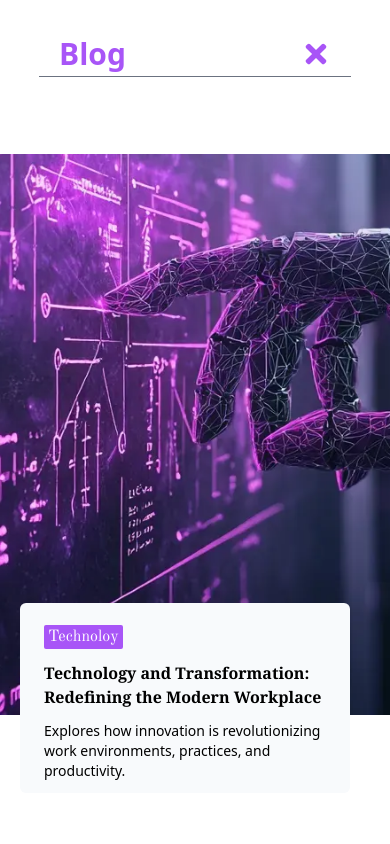
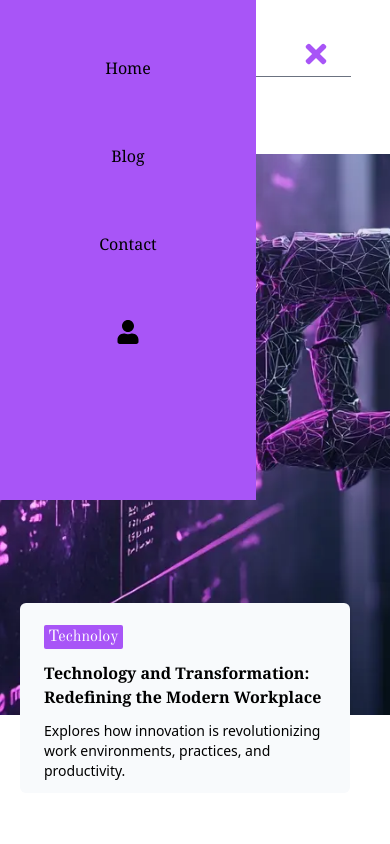
Before and after one commit to Velu-samy/MERN-Blog, a React (Vite) app in the folder blog/frontend/: page / in a window 390 px wide. Both pictures are taken after a click on the button 316 px from the left and 54 px from the top of the page. Shown: the top 844 px of the page. Built offline with nearby package versions, Linux system fonts and the light colour scheme; no server answers.

Commit message:
fulll blog website is ready for live

```diff
--- a/blog/frontend/src/components/Navbar.jsx
+++ b/blog/frontend/src/components/Navbar.jsx
@@ -2,18 +2,16 @@ import React, { useState, useEffect } from "react";
 import { FaUser, FaBars, FaTimes } from "react-icons/fa";
 import { Link, useNavigate } from "react-router-dom";
 import { motion } from "framer-motion";
-import Logoutbutton from "./Logoutbuuton";
-
+import './Navbar.css';
 function Navbar() {
     const [isOpen, setIsOpen] = useState(false);
     const [username, setUsername] = useState(localStorage.getItem("username") || "");
     const navigate = useNavigate();
 
-    // Function to handle logout
     const handleLogout = () => {
-        localStorage.removeItem("username"); // ✅ Remove user from localStorage
-        setUsername(""); // ✅ Update state instantly
-        navigate("/"); // ✅ Redirect after logout
+        localStorage.removeItem("username");
+        setUsername("");
+        navigate("/");
     };
 
     useEffect(() => {
@@ -29,10 +27,19 @@ function Navbar() {
 
     return (
         <>
-            <div className="flex justify-center mb-5">
-                <div className="pt-5 py-1 px-5 text-xl border-b border-gray-500 lg:w-3/4 w-4/5 font-title mt-4 gap-5 text-black flex justify-between items-center">
-
-                    <motion.h1 initial={{ y: -10, opacity: 0 }} animate={{ y: 0, opacity: 1 }} transition={{ duration: 0.8, delay: 0.1 }} className="font-semibold text-purple-500 lg:text-5xl text-3xl">
+            <div className="flex items-center justify-center mb-5">
+                <motion.div
+                    initial={{ x: -100, opacity: 0 }}
+                    animate={{ x: 0, opacity: 1 }}
+                    transition={{ duration: 0.8, ease: "easeOut" }}
+                    className="pt-5 py-1 px-5 text-xl border-b border-gray-500 lg:w-3/4 w-4/5 font-title mt-4 gap-5 text-black flex justify-between items-center"
+                >
+                    <motion.h1
+                        initial={{ x: -50, opacity: 0 }}
+                        animate={{ x: 0, opacity: 1 }}
+                        transition={{ duration: 0.8, ease: "easeOut" }}
+                        className="font-semibold text-purple-500 lg:text-5xl text-3xl"
+                    >
                         Blog
                     </motion.h1>
 
@@ -40,29 +47,66 @@ function Navbar() {
                         {isOpen ? <FaTimes /> : <FaBars />}
                     </button>
 
-                    <motion.ul animate={{ y: 0, opacity: 1 }} initial={{ y: -10, opacity: 0 }} transition={{ duration: 0.8, delay: 0.6 }} className="hidden lg:flex items-center p-5 gap-24 font-serif">
+                    <motion.ul
+                        initial={{ x: -50, opacity: 0 }}
+                        animate={{ x: 0, opacity: 1 }}
+                        transition={{ duration: 0.8, delay: 0.3, ease: "easeOut" }}
+                        className="hidden lg:flex items-center p-5 gap-24 font-serif"
+                    >
                         <li><Link className="hover:text-purple-400" to="/">Home</Link></li>
                         <li><Link className="hover:text-purple-400" to="/blog">Blog</Link></li>
                         {username && <li><Link className="hover:text-purple-400" to="/dashboard">Write Blog</Link></li>}
                         <li><Link className="hover:text-purple-400" to="/contact">Contact</Link></li>
                     </motion.ul>
 
-                    <div className="relative hidden lg:flex items-center gap-5">
+                    <motion.div
+                        initial={{ x: -50, opacity: 0 }}
+                        animate={{ x: 0, opacity: 1 }}
+                        transition={{ duration: 0.8, delay: 0.6, ease: "easeOut" }}
+                        className="relative hidden lg:flex items-center gap-5"
+                    >
                         {username ? (
-                            <motion.div animate={{ y: 0, opacity: 1 }} initial={{ y: -10, opacity: 0 }} transition={{ duration: 0.6, delay: 1 }} className="flex items-center gap-3">
+                            <div className="flex items-center gap-3">
                                 <p className="text-purple-500 font-medium">{username}</p>
-                                <button onClick={handleLogout} className="text-red-500">Logout</button>
-                            </motion.div>
+                                <button onClick={handleLogout} className="text-red-500 border-purple-500 border hover:bg-purple-500 hover:text-white px-2 py-1">Logout</button>
+                            </div>
                         ) : (
-                            <motion.div animate={{ y: 0, opacity: 1 }} initial={{ y: -10, opacity: 0 }} transition={{ duration: 0.8, delay: 1 }}>
-                                <Link to="/register">
-                                    <FaUser className="hover:text-purple-400 transition duration-700 text-2xl cursor-pointer" />
-                                </Link>
-                            </motion.div>
+                            <Link to="/register">
+                                <FaUser className="hover:text-purple-400 transition duration-700 text-2xl cursor-pointer" />
+                            </Link>
+                        )}
+                    </motion.div>
+                </motion.div>
+            </div>
+
+            {isOpen && (
+                <motion.div
+                    initial={{ x: -100, opacity: 0 }}
+                    animate={{ x: 0, opacity: 1 }}
+                    transition={{ duration: 0.8, ease: "easeOut" }}
+                    className="forphone     lg:hidden flex flex-col  w-64 bg-purple-500 absolute top-0 left-0 py-4"
+                >
+                    <ul className="flex flex-col items-center gap-16 mt-10 font-serif">
+                        <li><Link className="hover:text-purple-400" to="/" onClick={() => setIsOpen(false)}>Home</Link></li>
+                        <li><Link className="hover:text-purple-400" to="/blog" onClick={() => setIsOpen(false)}>Blog</Link></li>
+                        {username && <li><Link className="hover:text-purple-400" to="/dashboard" onClick={() => setIsOpen(false)}>Write Blog</Link></li>}
+                        <li><Link className="hover:text-purple-400" to="/contact" onClick={() => setIsOpen(false)}>Contact</Link></li>
+                    </ul>
+
+                    <div className="flex justify-center lg:mt-0 mt-16">
+                        {username ? (
+                            <div className="flex flex-col items-center gap-3">
+                                <p className="lg:text-purple-500  text-white   font-medium">{username}</p>
+                                <button onClick={handleLogout} className="lg:text-red-400 text-black lg:border-purple-500  border-white  border hover:bg-purple-500 hover:text-white px-3 py-1">Logout</button>
+                            </div>
+                        ) : (
+                            <Link to="/register" onClick={() => setIsOpen(false)}>
+                                <FaUser className="hover:text-purple-400 transition duration-700 text-2xl cursor-pointer" />
+                            </Link>
                         )}
                     </div>
-                </div>
-            </div>
+                </motion.div>
+            )}
         </>
     );
 }
```
